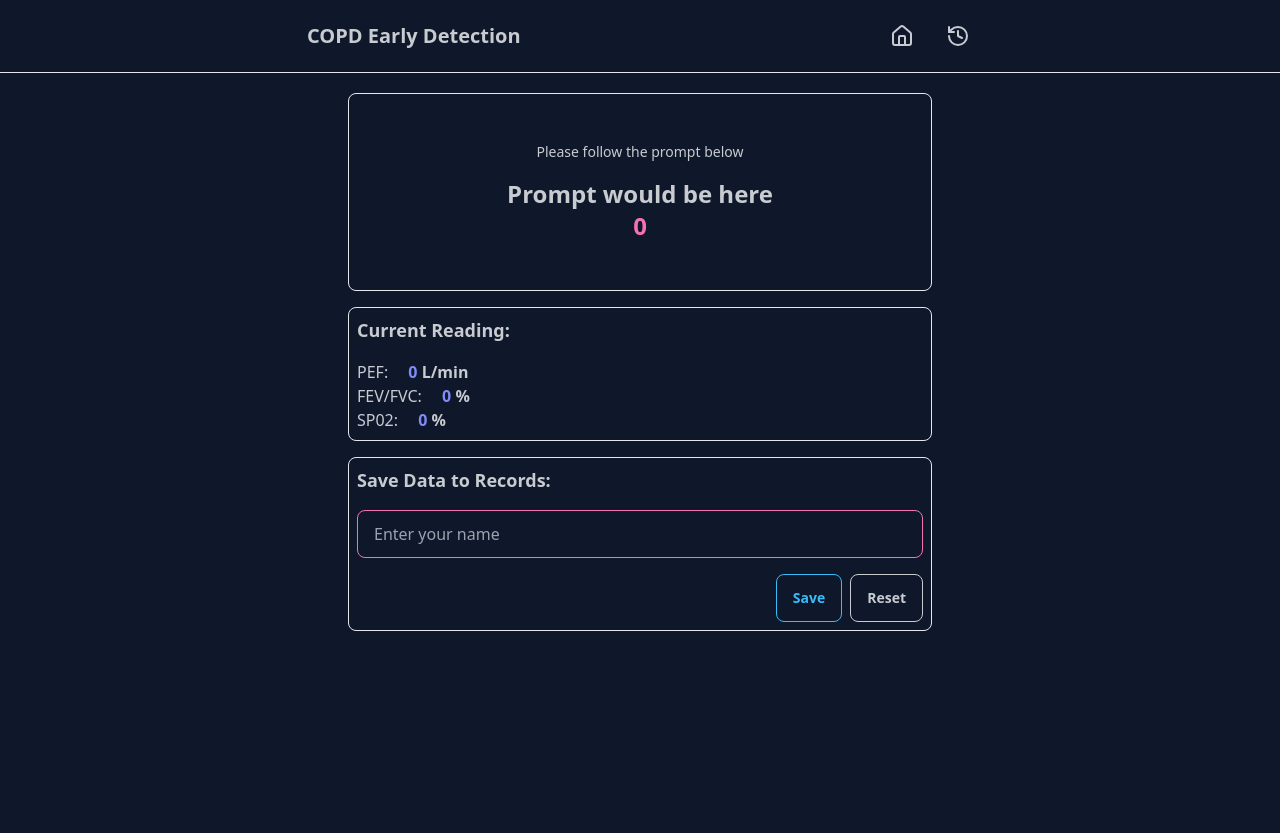
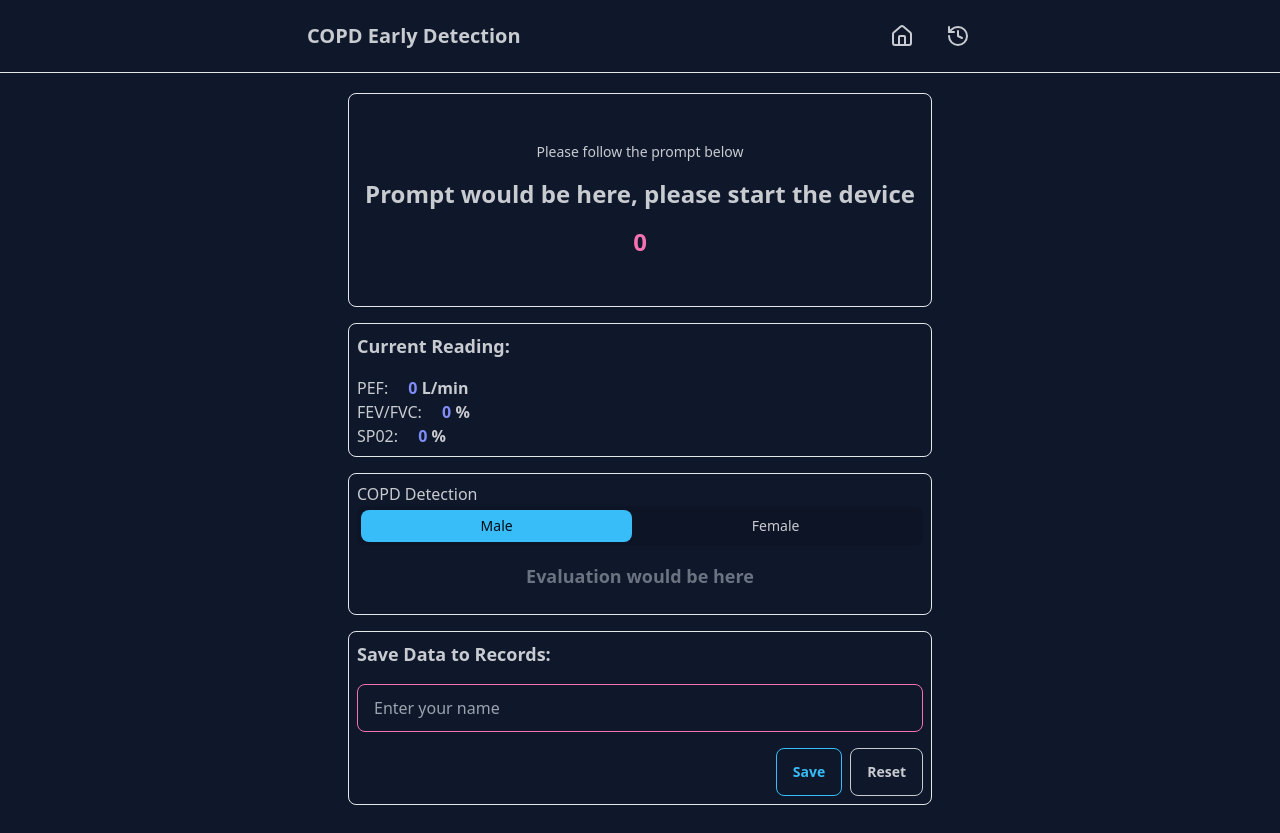
Before and after one commit to roiceee/copd-early-detection-device-interface, a React (Vite) app: page / in a window 1280 px wide. Before the commit the page ends 800 px from the top, so only its background shows below. Built offline with nearby package versions, Linux system fonts and the light colour scheme; no server answers; the database is empty.

Commit message:
chore: Add evaluation field to data objects in History and Home pages

```diff
--- a/src/pages/History.tsx
+++ b/src/pages/History.tsx
@@ -9,6 +9,7 @@ export default function History() {
       flowRate: number;
       pulse: number;
       ratio: number;
+      evaluation: string;
       timestamp: Timestamp;
     }[]
   >([]);
@@ -33,6 +34,7 @@ export default function History() {
           flowRate: d.flowRate,
           pulse: d.pulse,
           ratio: d.ratio,
+          evaluation: d.evaluation,
           timestamp: d.timestamp,
         },
       ]);
@@ -54,7 +56,7 @@ export default function History() {
   }
 
   return (
-    <main className="py-5 px-2 md:max-w-[600px] mx-auto">
+    <main className="py-5 px-2 md:max-w-[900px] mx-auto">
       <section className="my-4">
         <input
           type="text"
@@ -75,6 +77,7 @@ export default function History() {
             <th>PEF</th>
             <th>FEV/FVC</th>
             <th>SP02</th>
+            <th>Evaluation</th>
             <th>Timestamp</th>
           </tr>
         </thead>
@@ -89,6 +92,7 @@ export default function History() {
                 <td>{d.flowRate}</td>
                 <td>{d.ratio}</td>
                 <td>{d.pulse}</td>
+                <td>{d.evaluation}</td>
                 <td>{d.timestamp.toDate().toLocaleString()}</td>
               </tr>
             ))}
--- a/src/pages/Home.tsx
+++ b/src/pages/Home.tsx
@@ -4,6 +4,7 @@ import { FormEvent, useCallback, useEffect, useState } from "react";
 import InstallPWA from "../install-button";
 import Data from "../types/data";
 import { database, firestore } from "../util/firebase-config";
+import { evaluateCOPD } from "../util/analyzer";
 
 function Home() {
   const [dataState, setDataState] = useState<Data | undefined>({
@@ -23,6 +24,8 @@ function Home() {
     "Save"
   );
 
+  const [category, setCategory] = useState<"male" | "female">("male");
+
   const getData = useCallback(() => {
     const prompt = ref(database, "/prompt");
     const counter = ref(database, "/counter");
@@ -35,7 +38,10 @@ function Home() {
     onValue(prompt, (snapshot) => {
       const data = snapshot.val();
       setDataState((prevState) => {
-        return { ...prevState, prompt: data ? data : "Prompt would be here" };
+        return {
+          ...prevState,
+          prompt: data ? data : "Prompt would be here, please start the device",
+        };
       });
     });
 
@@ -115,7 +121,16 @@ function Home() {
       e.preventDefault();
 
       async function save() {
-        if (!dataState) {
+        if (!dataState || !formState.name) {
+          return;
+        }
+
+        if (
+          (dataState.ratio === undefined ||
+            dataState.flowRate === undefined ||
+            dataState.pulse === undefined,
+          category === undefined)
+        ) {
           return;
         }
 
@@ -127,6 +142,12 @@ function Home() {
             flowRate: dataState.flowRate,
             ratio: dataState.ratio,
             pulse: dataState.pulse,
+            evaluation: evaluateCOPD(
+              dataState.ratio!,
+              dataState.flowRate!,
+              dataState.pulse!,
+              category
+            ).data,
             timestamp: Timestamp.now(),
           });
           setIsSaving("Saved");
@@ -142,7 +163,7 @@ function Home() {
       save();
       resetData();
     },
-    [dataState, formState, resetData]
+    [dataState, formState, resetData, category]
   );
 
   useEffect(() => {
@@ -163,7 +184,7 @@ function Home() {
       <section className="border rounded-lg p-2 text-center py-12">
         <h3 className="text-sm">Please follow the prompt below</h3>
         <h1 className="text-2xl font-bold mt-4">{dataState.prompt}</h1>
-        <h2 className="text-2xl font-bold text-accent">{dataState.counter}</h2>
+        <h2 className="text-2xl font-bold text-accent mt-4">{dataState.counter}</h2>
       </section>
 
       <section className="border rounded-lg p-2 mt-4">
@@ -183,12 +204,59 @@ function Home() {
           </b>
         </div>
         <div>
-          {/*  */}
+          {/* pulse */}
           <span className="mr-4">SP02:</span>{" "}
           <b>
             <span className="text-secondary">{dataState.pulse}</span> %
           </b>
         </div>
+      </section>
+
+      <section className="border rounded-lg p-2 mt-4">
+        <h3>COPD Detection</h3>
+        <div role="tablist" className="tabs tabs-boxed">
+          <a
+            role="tab"
+            className={`tab ${category === "male" ? "tab-active" : ""}`}
+            onClick={() => {
+              setCategory("male");
+            }}
+          >
+            Male
+          </a>
+          <a
+            role="tab"
+            className={`tab ${category === "female" ? "tab-active" : ""}`}
+            onClick={() => {
+              setCategory("female");
+            }}
+          >
+            Female
+          </a>
+        </div>
+        {dataState.ratio !== undefined &&
+          dataState.flowRate !== undefined &&
+          dataState.pulse !== undefined && (
+            <div
+              className={`my-4 text-center text-lg font-bold ${
+                evaluateCOPD(
+                  dataState.ratio,
+                  dataState.flowRate,
+                  dataState.pulse,
+                  category
+                ).style
+              }`}
+            >
+              {
+                evaluateCOPD(
+                  dataState.ratio,
+                  dataState.flowRate,
+                  dataState.pulse,
+                  category
+                ).data
+              }
+            </div>
+          )}
       </section>
 
       <section className="border rounded-lg p-2 mt-4">
--- /dev/null
+++ b/src/util/analyzer.ts
@@ -0,0 +1,45 @@
+type Gender = "male" | "female";
+
+function evaluateCOPD(
+  ratio: number,
+  PEF: number,
+  SPO2: number,
+  gender: Gender
+): { data: string; style: string } {
+  // if all is 0, return Evaluation would be here
+
+  if (ratio === 0 && PEF === 0 && SPO2 === 0) {
+    return { data: "Evaluation would be here", style: "text-gray-500" };
+  }
+
+  // First, check if all critical conditions are met
+  if (ratio <= 0.7 && SPO2 <= 92) {
+    if (
+      (gender === "male" && PEF <= 350) ||
+      (gender === "female" && PEF <= 250)
+    ) {
+      return { data: "Highly Probable COPD", style: "text-danger" };
+    }
+  }
+
+  // Next, check if ratio and PEF alone meet criteria for probable COPD
+  if (ratio <= 0.7) {
+    if (
+      (gender === "male" && PEF <= 350) ||
+      (gender === "female" && PEF <= 250)
+    ) {
+      return { data: "Probable COPD", style: "text-warning" };
+    }
+
+    // If PEF does not meet the criteria, check ratio and SPO2
+    if (SPO2 <= 92) {
+      return { data: "Probable COPD", style: "text-warning" };
+    }
+  }
+
+  // If none of the conditions are satisfied
+  return { data: "Safe Level", style: "text-success" };
+}
+
+export { evaluateCOPD };
+export type { Gender };
```
